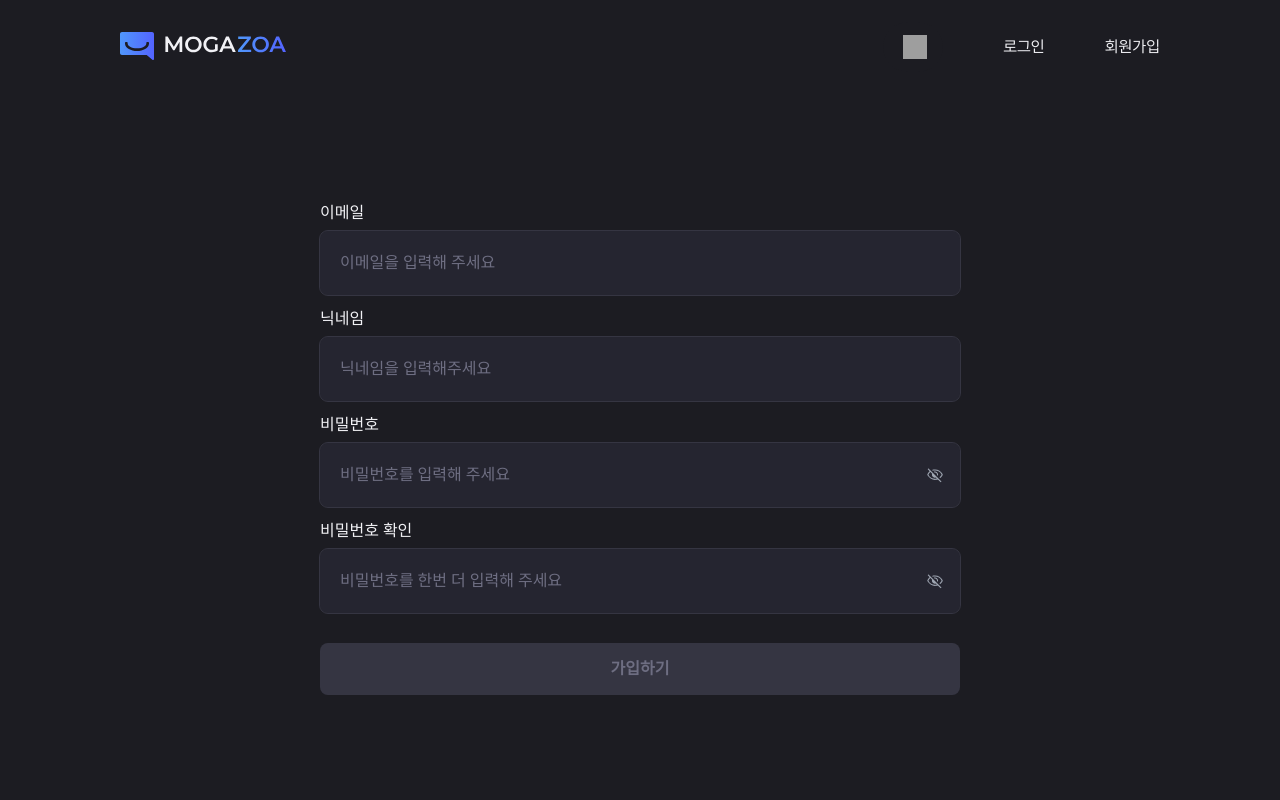
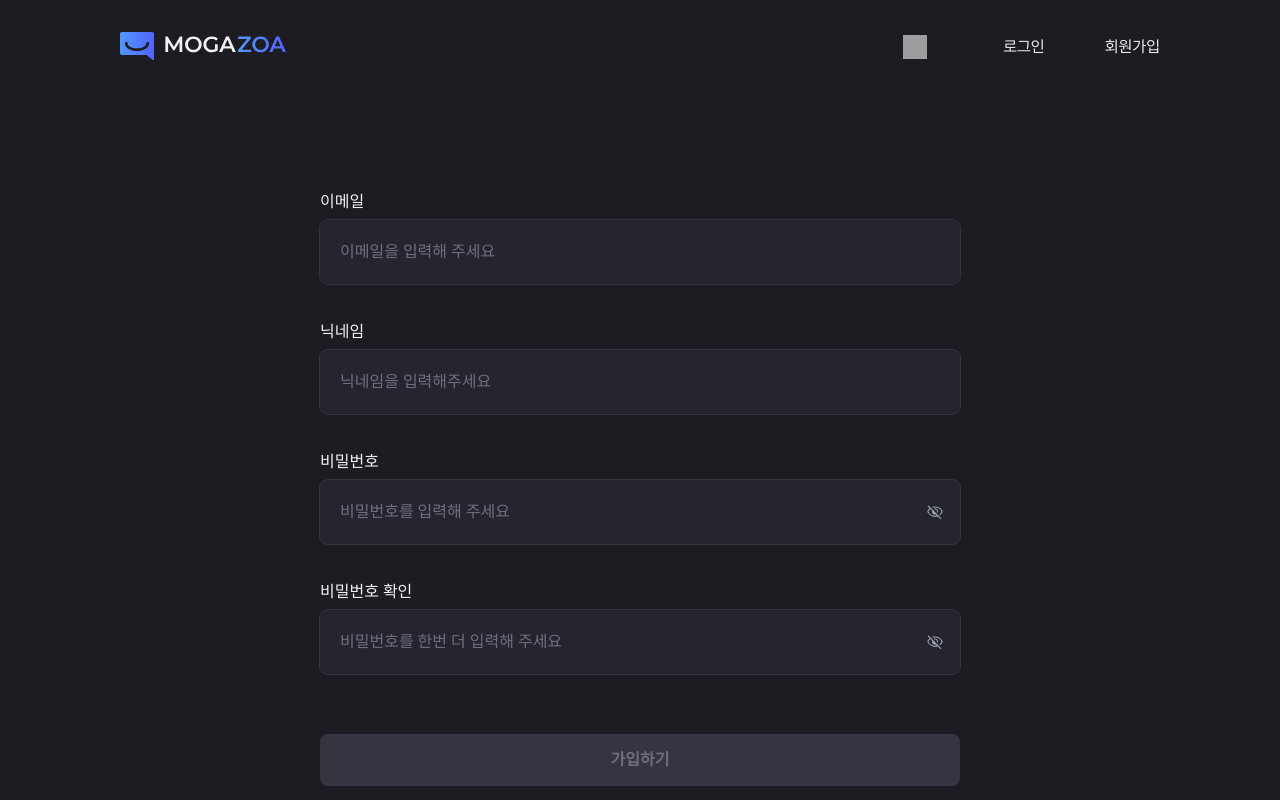
Before and after one commit to yeeZinu/mogazoa, a Next.js app: page /signup in a window 1280 px wide. Shown: the top 800 px of the page. Built offline with nearby package versions, Linux system fonts and the light colour scheme; no server answers; grey boxes are pictures that could not be loaded.

Commit message:
fix: 회원가입, 로그인 페이지 불필요한 코드 삭제 및 import 경로 수정

```diff
--- a/src/app/(auth)/signin/_components/SignInForm/SignInForm.module.scss
+++ b/src/app/(auth)/signin/_components/SignInForm/SignInForm.module.scss
@@ -9,28 +9,11 @@
 }
 
 .container {
-  gap: 30px;
+  gap: 60px;
   width: 100%;
 
   .inputList {
-    gap: 16px;
-
-    .inputBox {
-      gap: 8px;
-
-      .label {
-        @include text-normal;
-        @include font-normal;
-
-        @include respond-to(tablet) {
-          @include text-sm;
-        }
-      }
-    }
-
-    @include respond-to(mobile) {
-      gap: 8px;
-    }
+    gap: 40px;
   }
 
   .signInButton {
--- a/src/app/(auth)/signin/page.tsx
+++ b/src/app/(auth)/signin/page.tsx
@@ -1,4 +1,4 @@
-import { OauthSignInBox } from "./_components/OauthSignInBox";
+import { OauthSignInBox } from "@/auth/_components/OauthSignInBox";
 import { SignInForm } from "./_components/SignInForm";
 import styles from "./SignInPage.module.scss";
 
--- a/src/app/_home/constants.ts
+++ b/src/app/(auth)/signup/SignUpPage.module.scss
@@ -1,5 +1,7 @@
-export const QUERY = {
-  CATEGORY: "category",
-  KEYWORD: "keyword",
-  ORDER: "order",
-} as const;
+@import "@/styles/_index";
+
+.container {
+  display: flex;
+  flex-direction: column;
+  gap: 60px;
+}
--- a/src/app/(auth)/signup/_components/SignUpForm/SignUpForm.module.scss
+++ b/src/app/(auth)/signup/_components/SignUpForm/SignUpForm.module.scss
@@ -9,28 +9,11 @@
 }
 
 .container {
-  gap: 30px;
+  gap: 60px;
   width: 100%;
 
   .inputList {
-    gap: 16px;
-
-    .inputBox {
-      gap: 8px;
-
-      .label {
-        @include text-normal;
-        @include font-normal;
-
-        @include respond-to(tablet) {
-          @include text-sm;
-        }
-      }
-    }
-
-    @include respond-to(mobile) {
-      gap: 8px;
-    }
+    gap: 40px;
   }
 
   .signUpButton {
--- a/src/app/(auth)/signup/page.tsx
+++ b/src/app/(auth)/signup/page.tsx
@@ -1,5 +1,12 @@
+import { OauthSignInBox } from "@/auth/_components/OauthSignInBox";
 import { SignUpForm } from "./_components/SignUpForm";
+import styles from "./SignUpPage.module.scss";
 
 export default function SignUpPage() {
-  return <SignUpForm />;
+  return (
+    <div className={styles.container}>
+      <SignUpForm />
+      <OauthSignInBox />
+    </div>
+  );
 }
```
